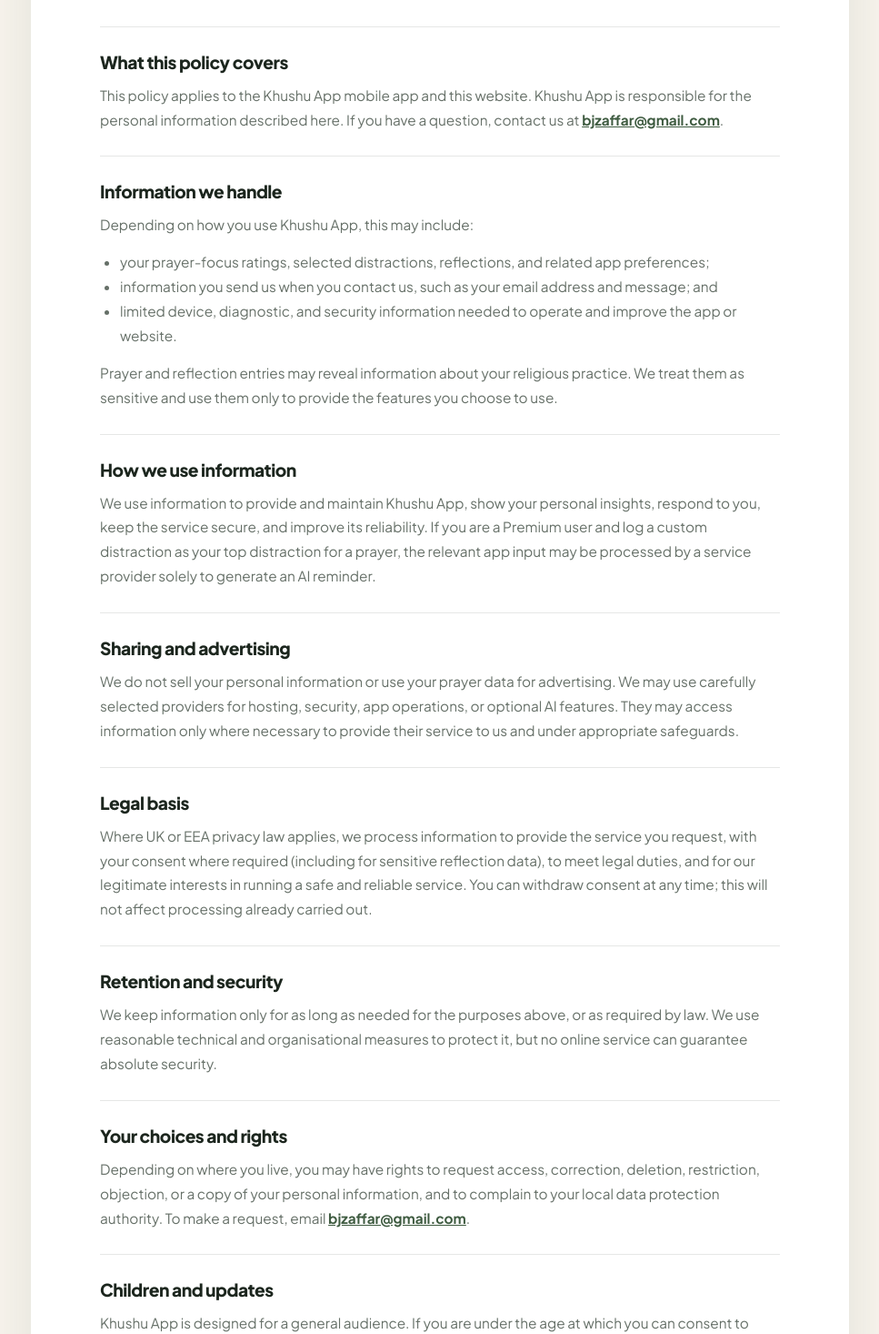
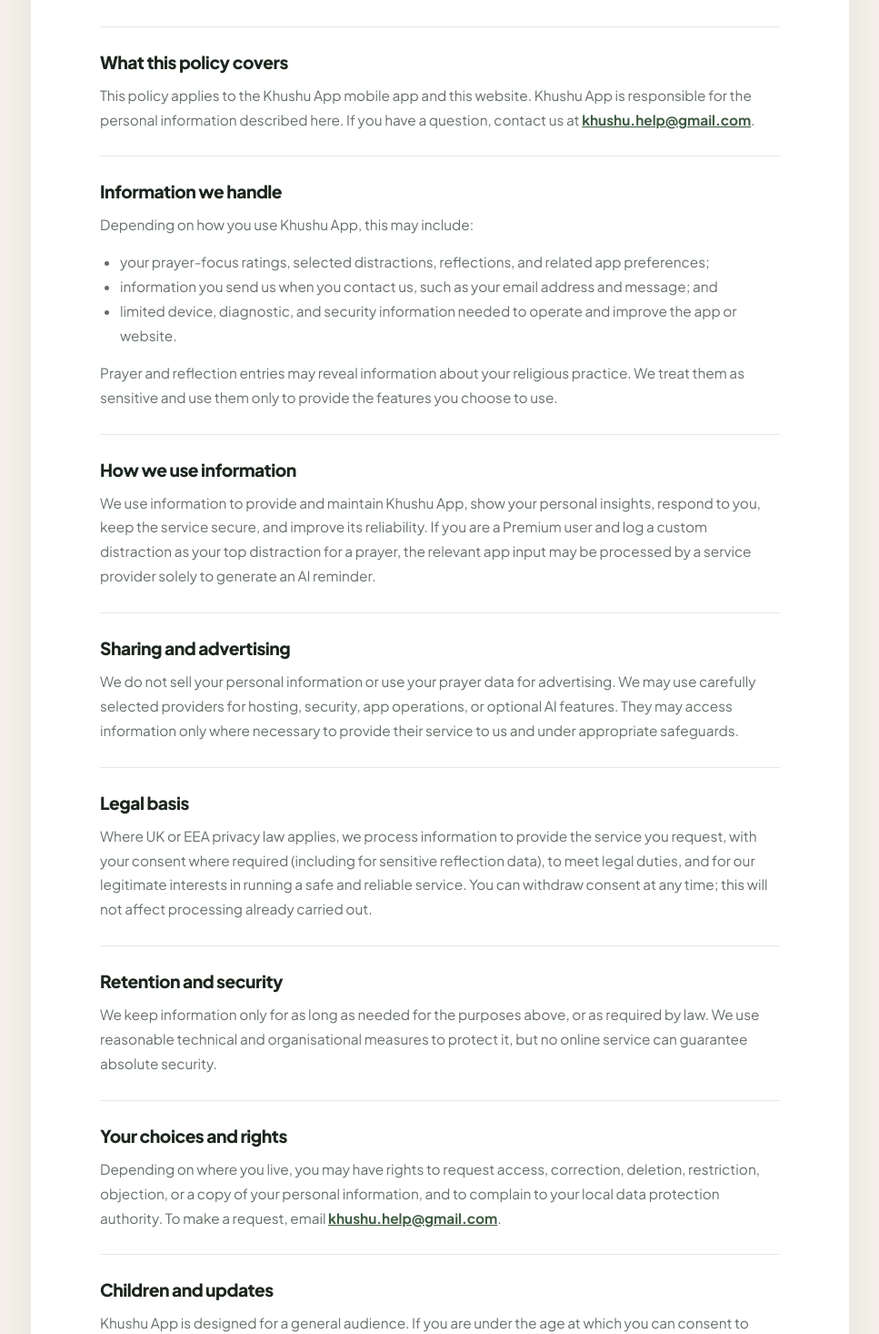
Before and after one commit to bjzaffar/khushu-app-website, a Next.js app: page /privacy in a window 1280 px wide. Shown: the part 528-1994 px from the top of the page at 91% size, without its empty margins (156-1123 px from the left). Built offline with nearby package versions, Linux system fonts and the light colour scheme.

Commit message:
Update page.tsx

```diff
--- a/app/privacy/page.tsx
+++ b/app/privacy/page.tsx
@@ -28,7 +28,7 @@
               This policy applies to the Khushu App mobile app and this
               website. Khushu App is responsible for the personal information
               described here. If you have a question, contact us at{" "}
-              <a href="mailto:bjzaffar@gmail.com">bjzaffar@gmail.com</a>.
+              <a href="mailto:khushu.help@gmail.com">khushu.help@gmail.com</a>.
             </p>
           </section>
 
@@ -108,7 +108,7 @@
               access, correction, deletion, restriction, objection, or a copy
               of your personal information, and to complain to your local data
               protection authority. To make a request, email{" "}
-              <a href="mailto:bjzaffar@gmail.com">bjzaffar@gmail.com</a>.
+              <a href="mailto:khushu.help@gmail.com">khushu.help@gmail.com</a>.
             </p>
           </section>
 
```
